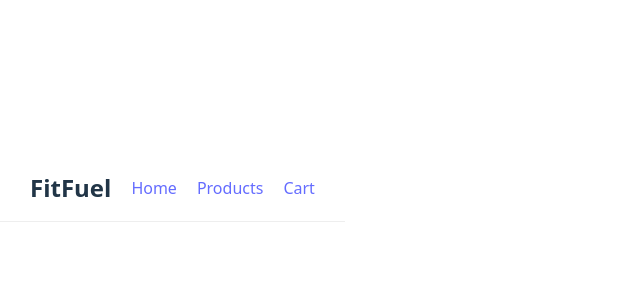
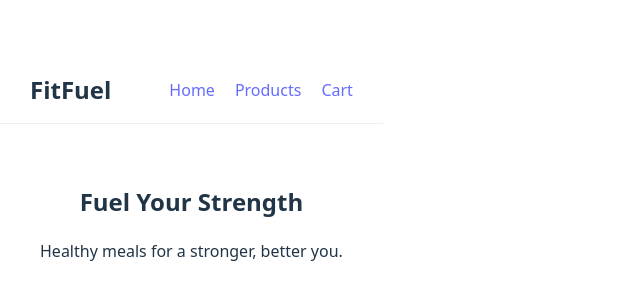
Before and after one commit to tranthituongvy/fitfuel, a React (Vite) app: page / in a window 1280 px wide. Shown: the part 212-512 px from the top of the page, without its empty margins (0-640 px from the left). Built offline with nearby package versions, Linux system fonts and the light colour scheme.

Commit message:
Day 3: create Home page

```diff
--- a/src/App.jsx
+++ b/src/App.jsx
@@ -1,9 +1,12 @@
 import Navbar from "./components/Navbar";
+import Home from "./pages/Home";
 
 function App() {
   return (
     <div>
       <Navbar />
+
+      <Home />
     </div>
   );
 }
--- /dev/null
+++ b/src/pages/Home.jsx
@@ -0,0 +1,17 @@
+function Home() {
+    return (
+        <div style={styles.container}>
+            <h2>Fuel Your Strength</h2>
+            <p>Healthy meals for a stronger, better you.</p>
+        </div>
+    )
+}
+
+const styles = {
+    container: {
+        padding: "40px",
+        textAlign: "center"
+    }
+}
+
+export default Home;
```
